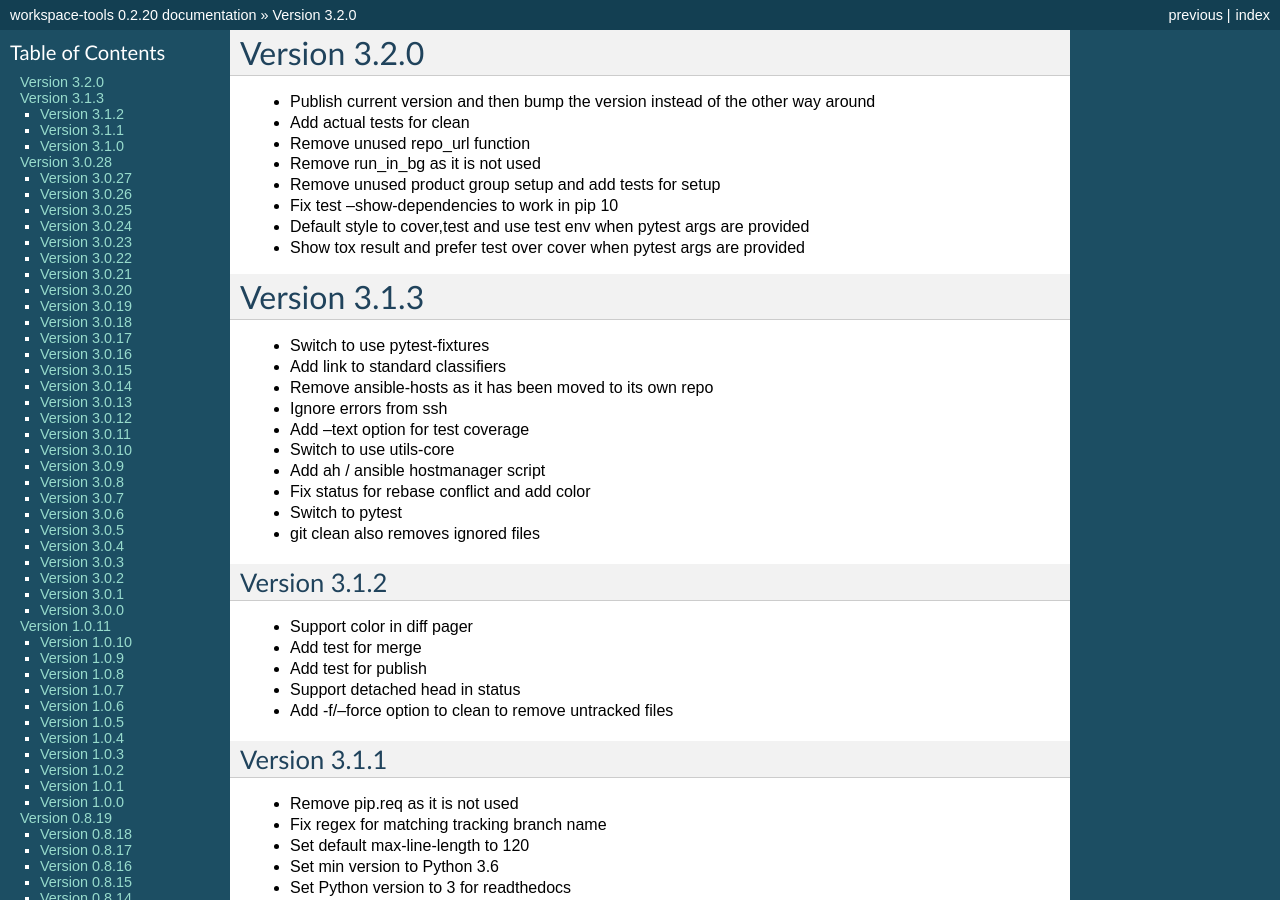
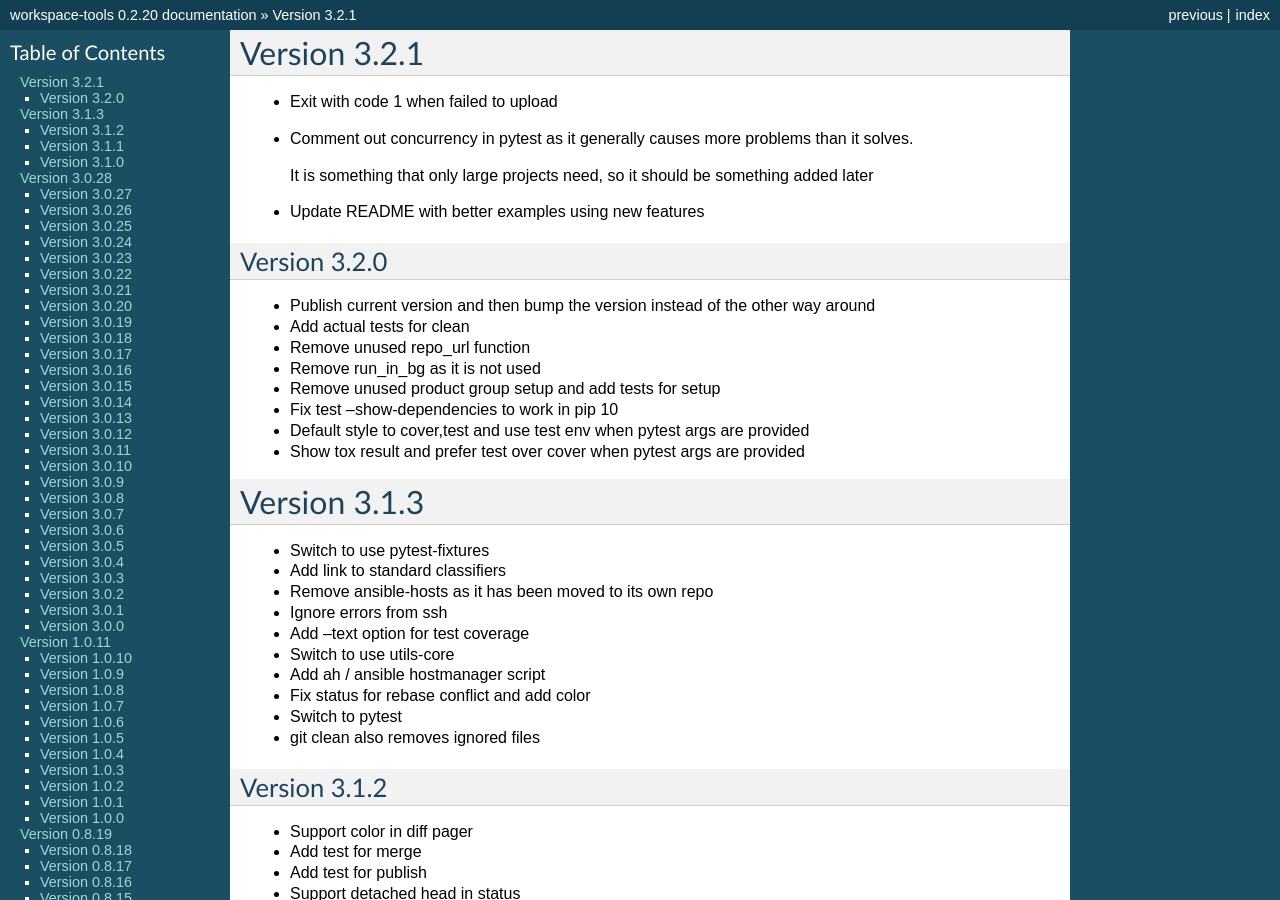
Before and after one commit to maxzheng/workspace-tools, a Sphinx documentation site: the page built from docs/CHANGELOG.rst, in a window 1280 px wide and 900 px high. Built offline with Sphinx 7.4.7, drawn with Linux system fonts in a browser that asks for light colours; some of the changed text lies outside the part shown.

Commit message:
Publish version 3.2.1

```diff
--- a/docs/CHANGELOG.rst
+++ b/docs/CHANGELOG.rst
@@ -1,5 +1,14 @@
+Version 3.2.1
+================================================================================
+
+* Exit with code 1 when failed to upload
+* Comment out concurrency in pytest as it generally causes more problems than it solves.
+
+  It is something that only large projects need, so it should be something added later
+* Update README with better examples using new features
+
 Version 3.2.0
-================================================================================
+--------------------------------------------------------------------------------
 
 * Publish current version and then bump the version instead of the other way around
 * Add actual tests for clean
--- a/setup.py
+++ b/setup.py
@@ -10,7 +10,7 @@ def find_files(path):
 
 setuptools.setup(
     name='workspace-tools',
-    version='3.2.1',
+    version='3.2.2',
 
     author='Max Zheng',
     author_email='maxzheng.os@gmail.com',
```
